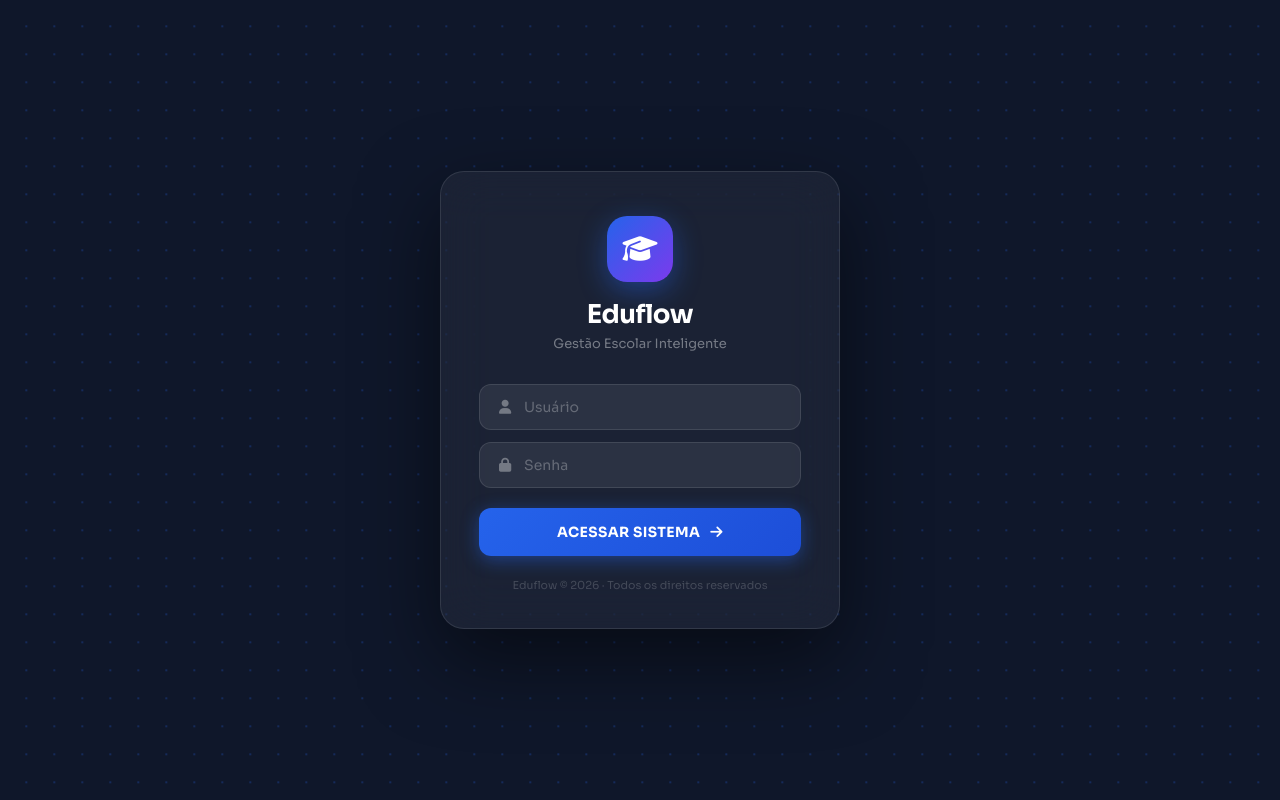
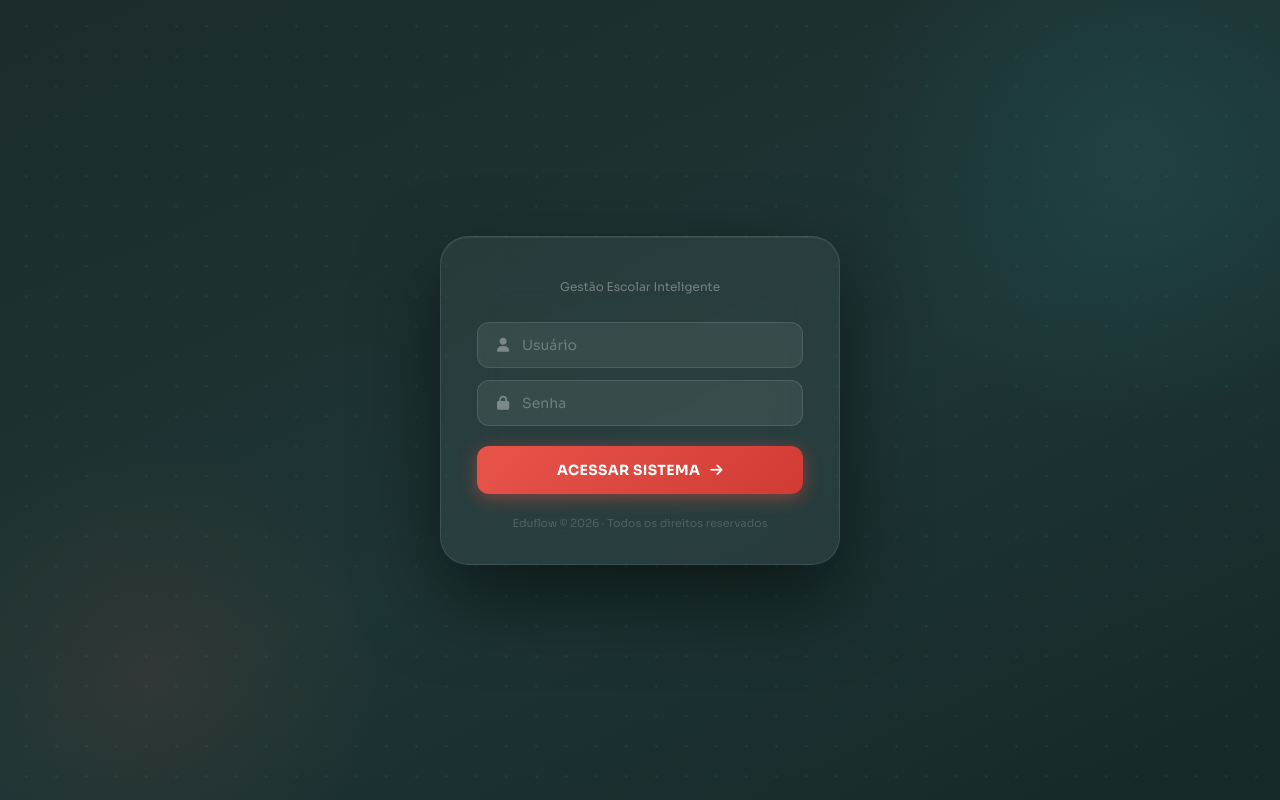
Before and after one commit to brunorochamczal/eduflow, a Flask app: page / in a window 1280 px wide. Run offline with Flask 3, Linux system fonts and the light colour scheme; some libraries are stand-ins or nearby versions.

Commit message:
Update style.css

```diff
--- a/static/css/style.css
+++ b/static/css/style.css
@@ -4,18 +4,21 @@
    VARIÁVEIS
 ═══════════════════════════════════════ */
 :root {
-    --primary:       #2563eb;
-    --primary-dk:    #1d4ed8;
-    --primary-lt:    #dbeafe;
-    --secondary:     #7c3aed;
-    --accent:        #06b6d4;
-    --dark:          #0f172a;
-    --dark2:         #1e293b;
-    --dark3:         #334155;
-    --text:          #0f172a;
-    --muted:         #64748b;
-    --border:        #e2e8f0;
-    --bg:            #f1f5f9;
+    /* ── Paleta Eduflow ── */
+    --primary:       #e8534a;   /* coral/vermelho do logo  */
+    --primary-dk:    #d03c34;   /* coral escuro (hover)    */
+    --primary-lt:    #fde8e7;   /* coral claro (bg leve)   */
+    --secondary:     #2bbfbf;   /* turquesa do subtítulo   */
+    --secondary-lt:  #e0f7f7;   /* turquesa claro          */
+    --accent:        #f5c842;   /* dourado do livro        */
+    --accent-lt:     #fef9e3;   /* dourado claro           */
+    --dark:          #1c2b2b;   /* sidebar escuro esverdeado */
+    --dark2:         #243636;
+    --dark3:         #3a5050;
+    --text:          #1a2e2e;
+    --muted:         #6b8585;
+    --border:        #e2ecec;
+    --bg:            #f4fafa;
     --white:         #ffffff;
     --success:       #10b981;
     --danger:        #ef4444;
@@ -24,8 +27,8 @@
     --topbar-h:      64px;
     --radius:        12px;
     --radius-lg:     18px;
-    --shadow:        0 2px 16px rgba(0,0,0,0.07);
-    --shadow-lg:     0 8px 40px rgba(0,0,0,0.13);
+    --shadow:        0 2px 16px rgba(28,43,43,0.08);
+    --shadow-lg:     0 8px 40px rgba(28,43,43,0.15);
     --transition:    all .2s cubic-bezier(.4,0,.2,1);
 }
 
@@ -46,39 +49,58 @@ input, select, textarea { font-family: 'Sora', sans-serif; }
 ═══════════════════════════════════════ */
 .auth-container {
     min-height: 100vh;
-    background: var(--dark);
+    background: linear-gradient(155deg, #1c2b2b 0%, #1e3535 55%, #162828 100%);
     display: flex;
     justify-content: center;
     align-items: center;
     position: relative;
     overflow: hidden;
 }
+/* Glows decorativos nas cores da logo */
+.auth-container::before {
+    content: '';
+    position: absolute;
+    width: 600px; height: 600px;
+    background: radial-gradient(circle, rgba(43,191,191,.1) 0%, transparent 65%);
+    top: -150px; right: -150px;
+    border-radius: 50%;
+    pointer-events: none;
+}
+.auth-container::after {
+    content: '';
+    position: absolute;
+    width: 500px; height: 500px;
+    background: radial-gradient(circle, rgba(232,83,74,.09) 0%, transparent 65%);
+    bottom: -120px; left: -100px;
+    border-radius: 50%;
+    pointer-events: none;
+}
 
 .login-bg-dots {
     position: absolute;
     inset: 0;
-    background-image: radial-gradient(rgba(37,99,235,.25) 1px, transparent 1px);
-    background-size: 28px 28px;
-    animation: dotsPan 30s linear infinite;
+    background-image: radial-gradient(rgba(43,191,191,.12) 1px, transparent 1px);
+    background-size: 30px 30px;
+    animation: dotsPan 35s linear infinite;
 }
 @keyframes dotsPan {
     from { background-position: 0 0; }
-    to   { background-position: 56px 56px; }
+    to   { background-position: 60px 60px; }
 }
 
 .login-card {
     position: relative;
     z-index: 1;
     background: rgba(255,255,255,.05);
-    backdrop-filter: blur(24px);
-    -webkit-backdrop-filter: blur(24px);
+    backdrop-filter: blur(28px);
+    -webkit-backdrop-filter: blur(28px);
     border: 1px solid rgba(255,255,255,.1);
-    padding: 44px 38px 36px;
-    border-radius: 24px;
+    padding: 40px 36px 34px;
+    border-radius: 28px;
     width: 92%;
     max-width: 400px;
     text-align: center;
-    box-shadow: 0 30px 80px rgba(0,0,0,.5);
+    box-shadow: 0 32px 80px rgba(0,0,0,.55), inset 0 1px 0 rgba(255,255,255,.08);
     animation: cardIn .5s ease forwards;
 }
 @keyframes cardIn {
@@ -86,18 +108,22 @@ input, select, textarea { font-family: 'Sora', sans-serif; }
     to   { opacity: 1; transform: translateY(0)   scale(1); }
 }
 
-.login-brand { margin-bottom: 32px; }
-.brand-icon {
-    width: 66px; height: 66px;
-    background: linear-gradient(135deg, var(--primary), var(--secondary));
-    border-radius: 20px;
-    display: flex; align-items: center; justify-content: center;
-    margin: 0 auto 16px;
-    font-size: 28px; color: white;
-    box-shadow: 0 8px 28px rgba(37,99,235,.45);
+.login-brand { margin-bottom: 28px; }
+
+/* Logo eduflow.gif no login */
+.login-logo {
+    width: 150px;
+    height: auto;
+    display: block;
+    margin: 0 auto 6px;
+    border-radius: 14px;
+    filter: drop-shadow(0 6px 20px rgba(0,0,0,.4));
 }
-.login-brand h1 { color: white; font-size: 26px; font-weight: 700; letter-spacing: -.5px; }
-.login-brand p  { color: rgba(255,255,255,.4); font-size: 13px; margin-top: 4px; }
+
+/* Esconde o brand-icon (chapéu) na tela de login - só aparece na sidebar */
+.login-brand .brand-icon { display: none; }
+.login-brand h1 { display: none; }
+.login-brand p  { color: rgba(255,255,255,.35); font-size: 12px; margin-top: 2px; }
 
 .login-fields { display: flex; flex-direction: column; gap: 12px; margin-bottom: 20px; }
 
@@ -127,9 +153,9 @@ input, select, textarea { font-family: 'Sora', sans-serif; }
     letter-spacing: .4px; cursor: pointer;
     display: flex; align-items: center; justify-content: center; gap: 10px;
     transition: var(--transition);
-    box-shadow: 0 4px 18px rgba(37,99,235,.45);
+    box-shadow: 0 4px 18px rgba(232,83,74,.45);
 }
-#btn-login:hover    { transform: translateY(-2px); box-shadow: 0 8px 28px rgba(37,99,235,.55); }
+#btn-login:hover    { transform: translateY(-2px); box-shadow: 0 8px 28px rgba(232,83,74,.55); }
 #btn-login:disabled { opacity: .6; transform: none; cursor: not-allowed; }
 
 .footer-text { color: rgba(255,255,255,.18); font-size: 11px; margin-top: 22px; }
```
Also changed, not shown: other parts of static/css/style.css (+24 -14 lines).
